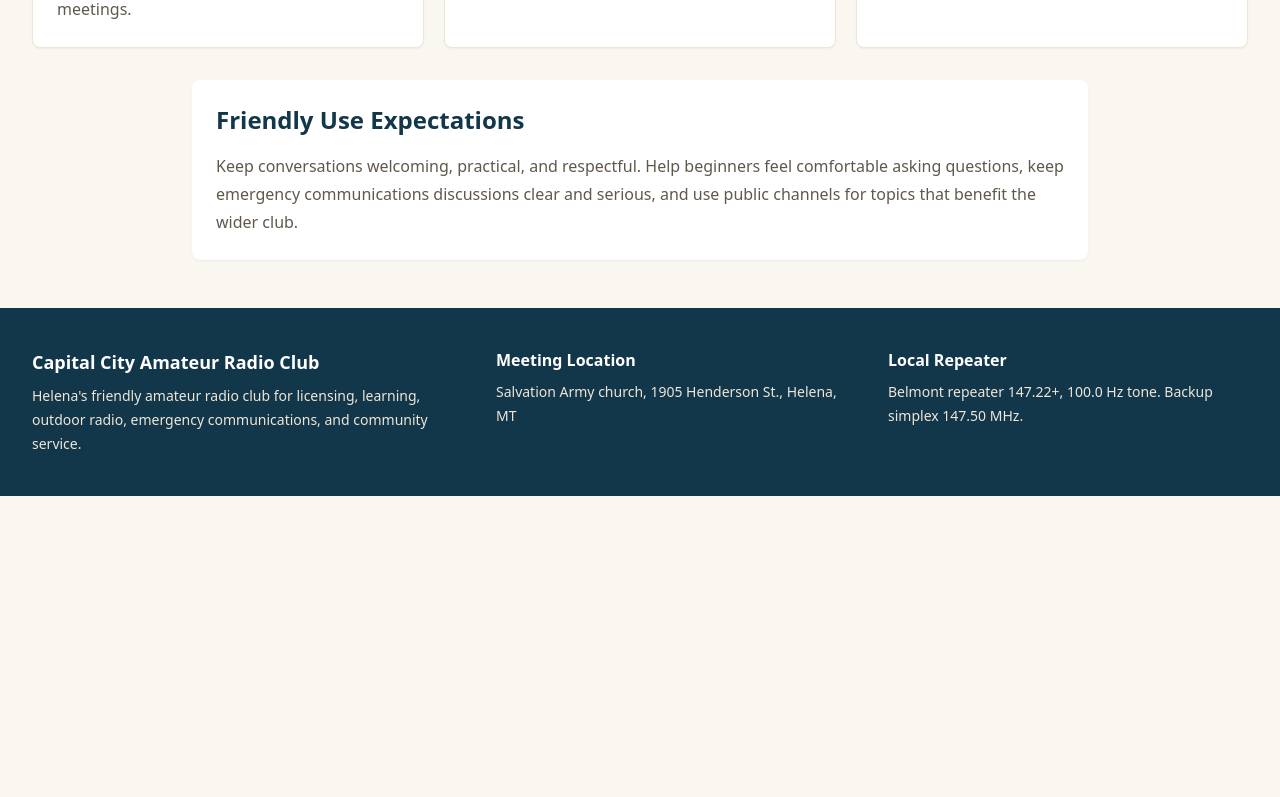
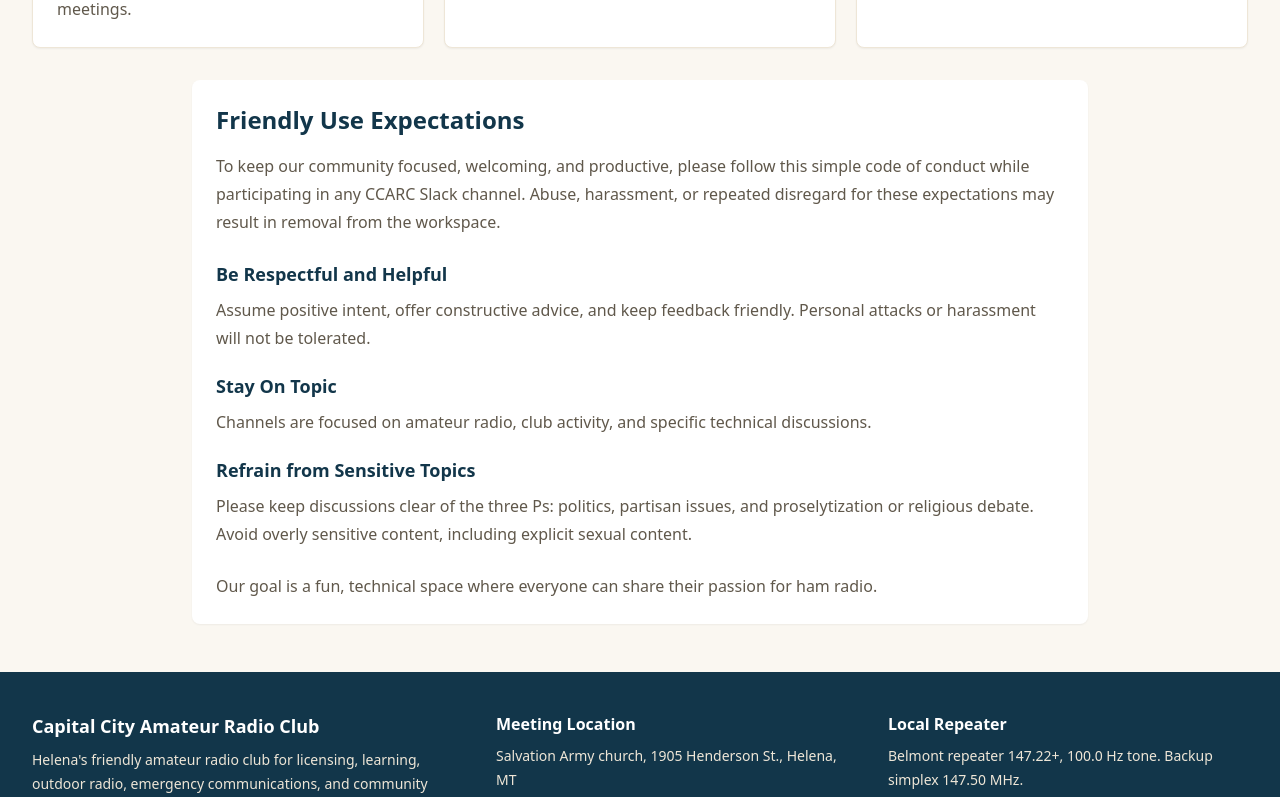
Before and after one commit to membership-ccarc/n7rb, a Next.js app: page /join-contact/slack in a window 1280 px wide. Shown: the part 583-1380 px from the top of the page. Before the commit the page ends 1079 px from the top, so only its background shows below. Built offline with nearby package versions, Linux system fonts and the light colour scheme.

Commit message:
Update Slack conduct expectations

```diff
--- a/app/join-contact/slack/page.tsx
+++ b/app/join-contact/slack/page.tsx
@@ -37,7 +37,30 @@ export default function SlackPage() {
       <div className="mx-auto mt-8 max-w-4xl rounded-lg bg-white p-6 shadow-sm">
         <h2 className="text-2xl font-black text-mountain-900">Friendly Use Expectations</h2>
         <p className="mt-4 leading-7 text-stonewarm-700">
-          Keep conversations welcoming, practical, and respectful. Help beginners feel comfortable asking questions, keep emergency communications discussions clear and serious, and use public channels for topics that benefit the wider club.
+          To keep our community focused, welcoming, and productive, please follow this simple code of conduct while participating in any CCARC Slack channel. Abuse, harassment, or repeated disregard for these expectations may result in removal from the workspace.
+        </p>
+        <div className="mt-6 grid gap-5">
+          <div>
+            <h3 className="text-lg font-black text-mountain-900">Be Respectful and Helpful</h3>
+            <p className="mt-2 leading-7 text-stonewarm-700">
+              Assume positive intent, offer constructive advice, and keep feedback friendly. Personal attacks or harassment will not be tolerated.
+            </p>
+          </div>
+          <div>
+            <h3 className="text-lg font-black text-mountain-900">Stay On Topic</h3>
+            <p className="mt-2 leading-7 text-stonewarm-700">
+              Channels are focused on amateur radio, club activity, and specific technical discussions.
+            </p>
+          </div>
+          <div>
+            <h3 className="text-lg font-black text-mountain-900">Refrain from Sensitive Topics</h3>
+            <p className="mt-2 leading-7 text-stonewarm-700">
+              Please keep discussions clear of the three Ps: politics, partisan issues, and proselytization or religious debate. Avoid overly sensitive content, including explicit sexual content.
+            </p>
+          </div>
+        </div>
+        <p className="mt-6 leading-7 text-stonewarm-700">
+          Our goal is a fun, technical space where everyone can share their passion for ham radio.
         </p>
       </div>
     </section>
```
